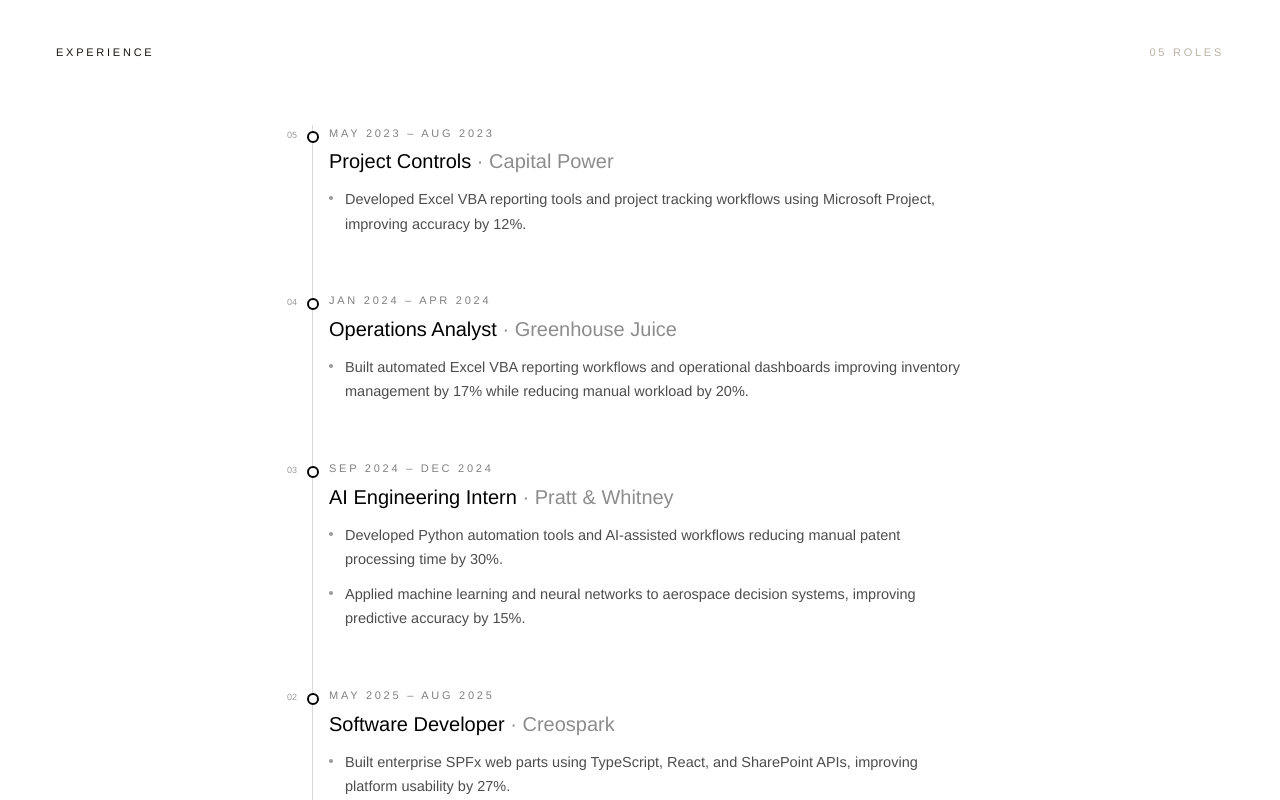
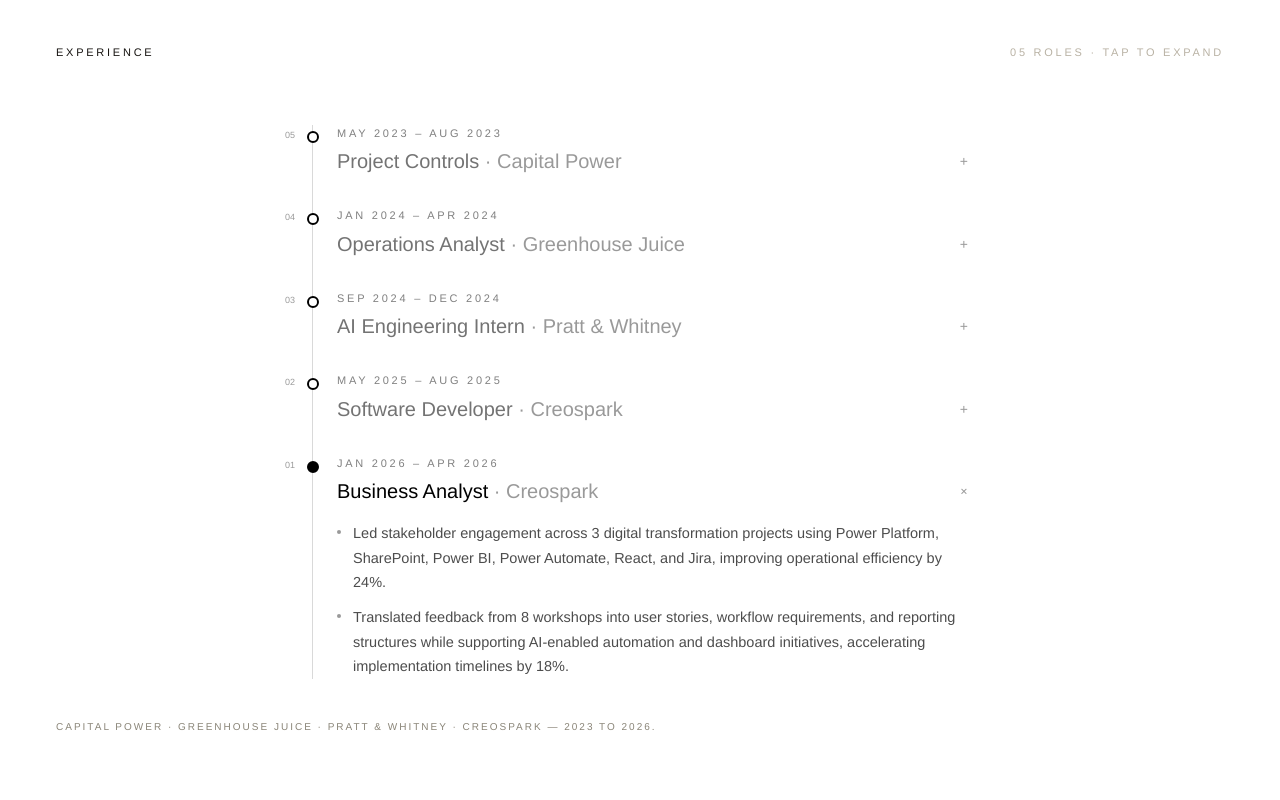
Before and after one commit to Keneisha3/keneisha-baid-portfolio, a React (Vite) app: page / in a window 1280 px wide. Shown: the part 2580-3380 px from the top of the page. Built offline with nearby package versions, Linux system fonts and the light colour scheme.

Commit message:
Make the experience timeline interactive: click a node to expand/collapse each role

```diff
--- a/src/neural/Sections.jsx
+++ b/src/neural/Sections.jsx
@@ -796,6 +796,8 @@
 
 export function MuseumExhibit() {
   const chronological = [...EXPERIENCE].reverse(); // oldest → newest
+  // newest role open by default; click a node/row to expand another
+  const [active, setActive] = useState(chronological.length - 1);
   return (
     <section id="experience" className="relative min-h-screen bg-white py-16">
       {/* corner labels */}
@@ -804,31 +806,68 @@
           Experience
         </span>
         <span className="font-sans text-[11px] font-normal uppercase tracking-[0.25em] text-[#b9b2a4]">
-          {String(chronological.length).padStart(2, "0")} roles
+          {String(chronological.length).padStart(2, "0")} roles · tap to expand
         </span>
       </div>
 
       <div className="mx-auto mt-16 max-w-3xl px-8 sm:px-14">
         <ol className="relative border-l border-black/15">
-          {chronological.map((e, i) => (
-            <li key={`${e.company}-${e.role}`} className="relative pb-14 pl-4 last:pb-0">
-              {/* node on the line */}
-              <span className="absolute -left-[6.5px] top-1.5 h-3 w-3 rounded-full border-2 border-black bg-white" />
-              <span className="absolute -left-[26px] top-1 hidden font-mono text-[9px] tabular-nums text-black/40 sm:block">
+          {chronological.map((e, i) => {
+            const open = active === i;
+            return (
+              <li key={`${e.company}-${e.role}`} className="relative pb-8 pl-6 last:pb-0">
+                {/* node on the line — fills when active */}
+                <span
+                  className={`absolute -left-[6.5px] top-1.5 h-3 w-3 rounded-full border-2 border-black transition-colors duration-300 ${
+                    open ? "bg-black" : "bg-white"
+                  }`}
+                />
+                <span className="absolute -left-[28px] top-1 hidden font-mono text-[9px] tabular-nums text-black/40 sm:block">
                   {String(chronological.length - i).padStart(2, "0")}
                 </span>
 
+                {/* the always-visible header row toggles this entry */}
+                <button
+                  type="button"
+                  onClick={() => setActive(open ? -1 : i)}
+                  className="group block w-full text-left"
+                  aria-expanded={open}
+                >
                   <p className="font-mono text-[11px] uppercase tracking-[0.25em] text-black/50">
                     {e.period}
                   </p>
-              <h3 className="mt-1.5 font-sans text-xl font-medium text-black">
+                  <h3
+                    className={`mt-1.5 flex items-center gap-2 font-sans text-xl font-medium transition-colors ${
+                      open ? "text-black" : "text-black/55 group-hover:text-black"
+                    }`}
+                  >
+                    <span>
                       {e.role}
-                <span className="text-black/45"> · {e.company}</span>
+                      <span className="text-black/40"> · {e.company}</span>
+                    </span>
+                    <span
+                      className={`ml-auto font-mono text-sm text-black/40 transition-transform duration-300 ${
+                        open ? "rotate-45" : "rotate-0 group-hover:text-black"
+                      }`}
+                      aria-hidden="true"
+                    >
+                      +
+                    </span>
                   </h3>
+                </button>
 
+                {/* the expanding detail */}
+                <div
+                  className="grid transition-all duration-500 ease-out"
+                  style={{
+                    gridTemplateRows: open ? "1fr" : "0fr",
+                    opacity: open ? 1 : 0,
+                  }}
+                >
+                  <div className="overflow-hidden">
+                    <div className="pt-4">
                       {e.img && <JobPhoto src={e.img} alt={e.company} />}
-
-              <ul className="mt-3 space-y-2.5">
+                      <ul className="space-y-2.5">
                         {e.bullets.map((b, j) => (
                           <li key={j} className="flex gap-3 text-[14.5px] leading-[1.7] text-black/70">
                             <span className="mt-[9px] h-1 w-1 shrink-0 rounded-full bg-black/40" />
@@ -836,12 +875,16 @@
                           </li>
                         ))}
                       </ul>
+                    </div>
+                  </div>
+                </div>
               </li>
-          ))}
+            );
+          })}
         </ol>
       </div>
 
-      <p className="mt-6 px-8 font-mono text-[10px] uppercase leading-relaxed tracking-[0.2em] text-[#8a8578] sm:px-14">
+      <p className="mt-10 px-8 font-mono text-[10px] uppercase leading-relaxed tracking-[0.2em] text-[#8a8578] sm:px-14">
         Capital Power · Greenhouse Juice · Pratt &amp; Whitney · Creospark — 2023 to 2026.
       </p>
     </section>
```
Lines whose indentation alone changed are shown as unchanged.
